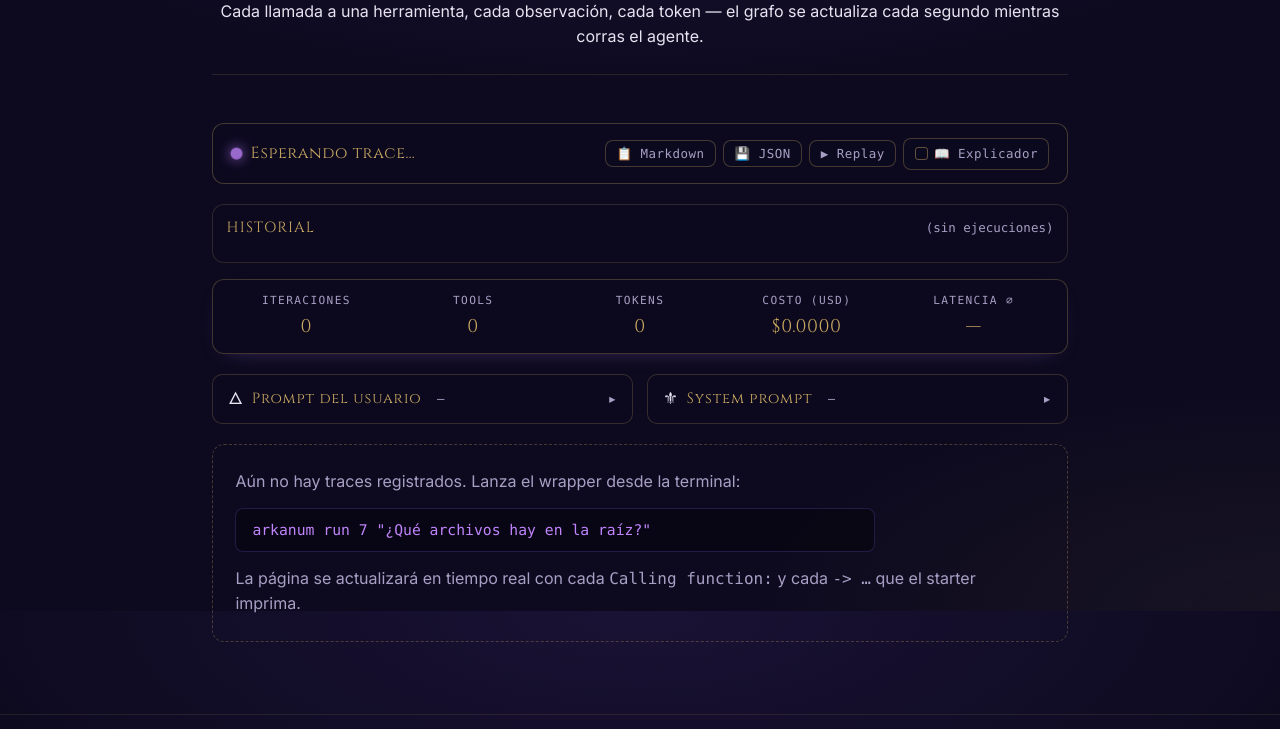
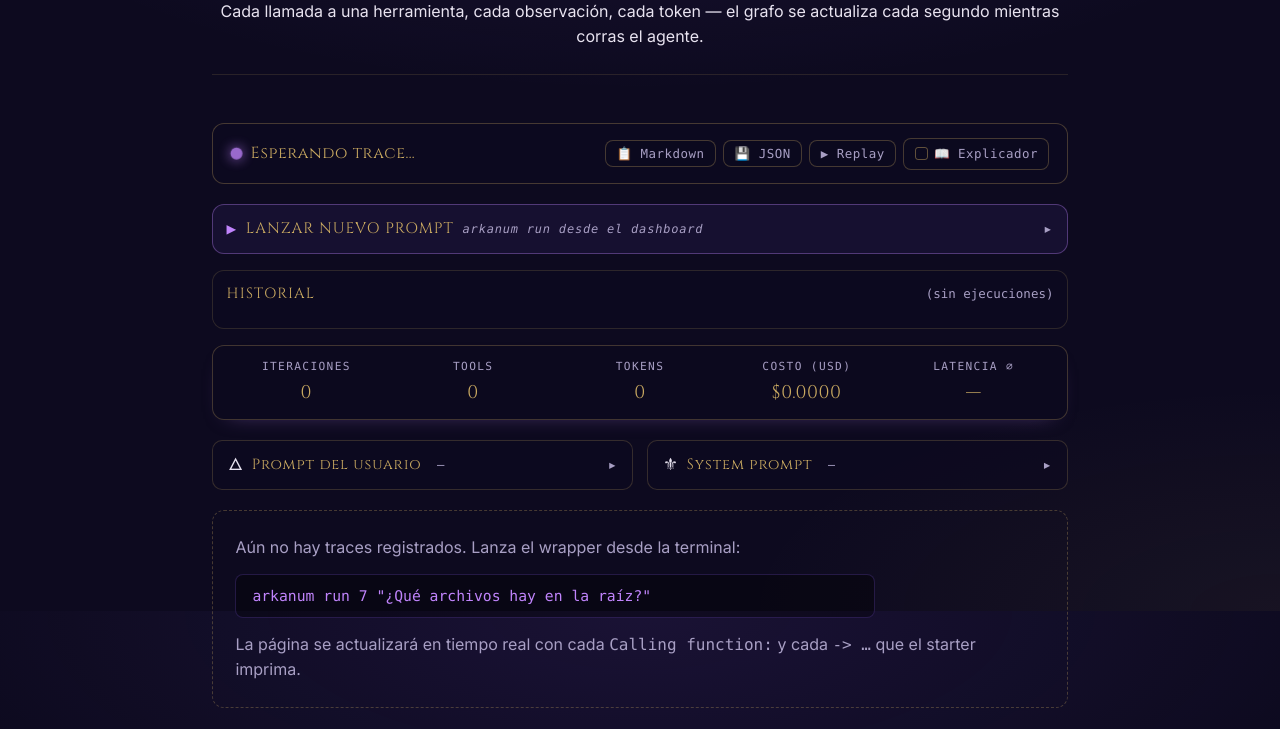
Before and after one commit to SanabriaNatalia/AIAgentQuest, a FastAPI app: page /live-agent in a window 1280 px wide. Shown: the part 189-918 px from the top of the page. Run offline with FastAPI, Linux system fonts and the light colour scheme; data that the repository does not hold is empty; some libraries are stand-ins or nearby versions.

Commit message:
feat(live-agent): mejora #7 — lanzar arkanum run desde el dashboard
Nuevo endpoint POST /api/trace/run con body {quest_order, prompt}
que spawnea `python -m common.cli.main run N "..."` en background,
desligado del proceso del dashboard.

UI: panel desplegable arriba del historial con selector de quest
(6/7/8) e input de prompt. Al ejecutar, vuelve al modo 'live'
(deselecciona trace histórico) y recarga el polling para captar el
trace nuevo.

Mitigaciones: stdout/stderr a DEVNULL, env UTF-8, validación de
quest_order y prompt no vacío, sandbox al cwd del repo, flags
DETACHED_PROCESS en Windows / start_new_session en Unix.

```diff
--- a/common/dashboard/routes/api.py
+++ b/common/dashboard/routes/api.py
@@ -1,6 +1,9 @@
 """Endpoints JSON / fragmentos HTML consumidos por el cliente (polling)."""
 import json
+import os
 import re
+import subprocess
+import sys
 from datetime import datetime
 from pathlib import Path
 
@@ -263,6 +266,83 @@ def recent_traces(limit: int = Query(10, ge=1, le=50)) -> JSONResponse:
     return JSONResponse({"traces": items})
 
 
+class TraceRunRequest(BaseModel):
+    quest_order: int
+    prompt: str
+
+
+_REPO_ROOT = Path(__file__).resolve().parents[3]
+
+
+@router.post("/api/trace/run")
+def trace_run(payload: TraceRunRequest) -> JSONResponse:
+    """Spawnea `python -m common.cli.main run N "prompt"` en background.
+
+    El proceso queda desligado: devolvemos inmediatamente y el polling
+    normal de /live-agent se encarga de mostrar los steps a medida que
+    el wrapper los emite.
+
+    Mitigaciones (mejora #7):
+    - Validamos el quest_order contra el catálogo (400 si no existe).
+    - Validamos que el prompt no esté vacío (400).
+    - Sandbox al cwd del repo y env UTF-8.
+    - stdout/stderr a DEVNULL: el subprocess se ve solo en `/live-agent`,
+      no llena el log del dashboard.
+    """
+    from common.dashboard.services.quest_catalog import QUESTS
+
+    matches = [q for q in QUESTS if q.order == payload.quest_order]
+    if not matches:
+        raise HTTPException(
+            status_code=400,
+            detail=f"Quest #{payload.quest_order} no existe.",
+        )
+    prompt = (payload.prompt or "").strip()
+    if not prompt:
+        raise HTTPException(status_code=400, detail="El prompt no puede estar vacío.")
+
+    quest = matches[0]
+    cmd = [
+        sys.executable,
+        "-m",
+        "common.cli.main",
+        "run",
+        str(quest.order),
+        prompt,
+    ]
+    env = os.environ.copy()
+    env["PYTHONIOENCODING"] = "utf-8"
+    env["PYTHONUTF8"] = "1"
+
+    popen_kwargs: dict = {
+        "cwd": str(_REPO_ROOT),
+        "env": env,
+        "stdout": subprocess.DEVNULL,
+        "stderr": subprocess.DEVNULL,
+        "stdin": subprocess.DEVNULL,
+    }
+    if sys.platform == "win32":
+        popen_kwargs["creationflags"] = (
+            subprocess.CREATE_NEW_PROCESS_GROUP | subprocess.DETACHED_PROCESS
+        )
+    else:
+        popen_kwargs["start_new_session"] = True
+
+    try:
+        subprocess.Popen(cmd, **popen_kwargs)
+    except OSError as exc:
+        raise HTTPException(
+            status_code=500,
+            detail=f"No se pudo lanzar el subprocess: {exc}",
+        ) from exc
+
+    return JSONResponse({
+        "status": "started",
+        "quest_order": quest.order,
+        "quest_slug": quest.slug,
+    })
+
+
 @router.get("/api/trace/current")
 def current_trace(
     trace_id: str | None = Query(None),
--- a/common/dashboard/static/arcane.css
+++ b/common/dashboard/static/arcane.css
@@ -2678,6 +2678,95 @@ code {
   background: rgba(13, 10, 31, 0.5);
 }
 
+/* Launcher de traces desde el dashboard (mejora #7). */
+.live-agent-launcher {
+  margin-bottom: 1rem;
+  border: 1px solid rgba(192, 132, 252, 0.35);
+  border-radius: 12px;
+  padding: 0.7rem 0.85rem;
+  background: rgba(139, 92, 246, 0.08);
+}
+
+.live-agent-launcher summary {
+  cursor: pointer;
+  list-style: none;
+  display: flex;
+  align-items: center;
+  gap: 0.55rem;
+  color: var(--arkanum-glow);
+  font-family: var(--font-mono);
+  letter-spacing: 0.05em;
+}
+
+.live-agent-launcher summary::-webkit-details-marker { display: none; }
+
+.live-agent-launcher summary::after {
+  content: "▸";
+  margin-left: auto;
+  color: var(--arkanum-muted);
+  transition: transform 0.18s ease;
+}
+
+.live-agent-launcher[open] summary::after { transform: rotate(90deg); }
+
+.live-agent-launcher-label {
+  font-family: var(--font-serif);
+  color: var(--arkanum-gold);
+  letter-spacing: 0.06em;
+  font-size: 0.95rem;
+  text-transform: uppercase;
+}
+
+.live-agent-launcher-hint {
+  font-family: var(--font-mono);
+  font-size: 0.75rem;
+  color: var(--arkanum-muted);
+  font-style: italic;
+}
+
+.live-agent-launcher-form {
+  display: flex;
+  gap: 0.55rem;
+  align-items: end;
+  margin-top: 0.85rem;
+  flex-wrap: wrap;
+}
+
+.live-agent-launcher-field {
+  display: flex;
+  flex-direction: column;
+  gap: 0.25rem;
+  font-family: var(--font-mono);
+  font-size: 0.75rem;
+  color: var(--arkanum-muted);
+}
+
+.live-agent-launcher-field--grow { flex: 1 1 18rem; }
+
+.live-agent-launcher-field input,
+.live-agent-launcher-field select {
+  background: rgba(13, 10, 31, 0.7);
+  border: 1px solid rgba(201, 169, 97, 0.3);
+  color: var(--arkanum-text);
+  border-radius: 8px;
+  padding: 0.45rem 0.6rem;
+  font-family: var(--font-mono);
+  font-size: 0.85rem;
+}
+
+.live-agent-launcher-field input:focus,
+.live-agent-launcher-field select:focus {
+  outline: none;
+  border-color: var(--arkanum-glow);
+}
+
+.live-agent-launcher-status {
+  font-family: var(--font-mono);
+  font-size: 0.78rem;
+  color: var(--arkanum-muted);
+  flex-basis: 100%;
+}
+
 /* Historial de traces (mejora #4): franja horizontal con cards clickeables. */
 .live-agent-history {
   margin-bottom: 1rem;
--- a/common/dashboard/static/dashboard.js
+++ b/common/dashboard/static/dashboard.js
@@ -1428,6 +1428,63 @@
       });
     }
 
+    // ----- Mejora #7: Lanzar trace desde el dashboard. -----------------
+    var launcherForm = host.querySelector("[data-trace-launcher-form]");
+    if (launcherForm) {
+      var launcherStatus = launcherForm.querySelector("[data-launcher-status]");
+      launcherForm.addEventListener("submit", function (e) {
+        e.preventDefault();
+        var questSel = launcherForm.querySelector("[data-launcher-quest]");
+        var promptIn = launcherForm.querySelector("[data-launcher-prompt]");
+        var submitBtn = launcherForm.querySelector("button[type=submit]");
+        if (!questSel || !promptIn) return;
+        var questOrder = parseInt(questSel.value, 10);
+        var prompt = (promptIn.value || "").trim();
+        if (!prompt) {
+          if (launcherStatus) launcherStatus.textContent = "Prompt vacío.";
+          return;
+        }
+        if (submitBtn) {
+          submitBtn.disabled = true;
+          submitBtn.textContent = "Lanzando…";
+        }
+        if (launcherStatus) launcherStatus.textContent = "";
+        fetch("/api/trace/run", {
+          method: "POST",
+          headers: {
+            "Content-Type": "application/json",
+            Accept: "application/json",
+          },
+          body: JSON.stringify({ quest_order: questOrder, prompt: prompt }),
+        })
+          .then(function (r) {
+            if (!r.ok) {
+              return r.json().catch(function () { return { detail: "Error" }; })
+                .then(function (e) { throw new Error(e.detail || "Error"); });
+            }
+            return r.json();
+          })
+          .then(function () {
+            if (launcherStatus) launcherStatus.textContent = "✓ Subprocess lanzado. Pasos llegando…";
+            // Volver al modo live (no histórico) para ver el trace nuevo.
+            selectedTraceId = null;
+            traceSealed = false;
+            idleCount = 0;
+            schedulePoll();
+            loadHistory();
+          })
+          .catch(function (err) {
+            if (launcherStatus) launcherStatus.textContent = "✗ " + (err && err.message ? err.message : "error");
+          })
+          .finally(function () {
+            if (submitBtn) {
+              submitBtn.disabled = false;
+              submitBtn.textContent = "▶ Ejecutar";
+            }
+          });
+      });
+    }
+
     // Polling adaptativo: la primera llamada arranca el ciclo recursivo.
     poll();
   }
--- a/common/dashboard/templates/live_agent.html
+++ b/common/dashboard/templates/live_agent.html
@@ -41,6 +41,34 @@
       </label>
     </div>
   </header>
+
+  <details class="live-agent-launcher" data-trace-launcher>
+    <summary>
+      <span aria-hidden="true">▶</span>
+      <span class="live-agent-launcher-label">Lanzar nuevo prompt</span>
+      <span class="live-agent-launcher-hint">arkanum run desde el dashboard</span>
+    </summary>
+    <form class="live-agent-launcher-form" data-trace-launcher-form>
+      <label class="live-agent-launcher-field">
+        <span>Quest</span>
+        <select name="quest_order" data-launcher-quest>
+          <option value="6">6 — Tool Chest</option>
+          <option value="7">7 — Agent Incarnation</option>
+          <option value="8" selected>8 — Manifesting Cycle</option>
+        </select>
+      </label>
+      <label class="live-agent-launcher-field live-agent-launcher-field--grow">
+        <span>Prompt</span>
+        <input type="text"
+               name="prompt"
+               data-launcher-prompt
+               placeholder='Ej: Lee notes.txt y dime qué contiene'
+               required>
+      </label>
+      <button type="submit" class="live-agent-action">▶ Ejecutar</button>
+      <span class="live-agent-launcher-status" data-launcher-status></span>
+    </form>
+  </details>
 
   <nav class="live-agent-history" data-trace-history aria-label="Historial de ejecuciones">
     <header class="live-agent-history-head">
```
